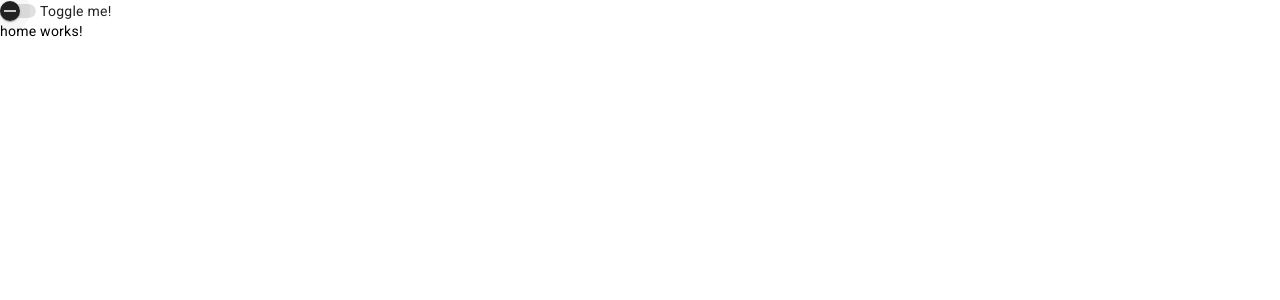
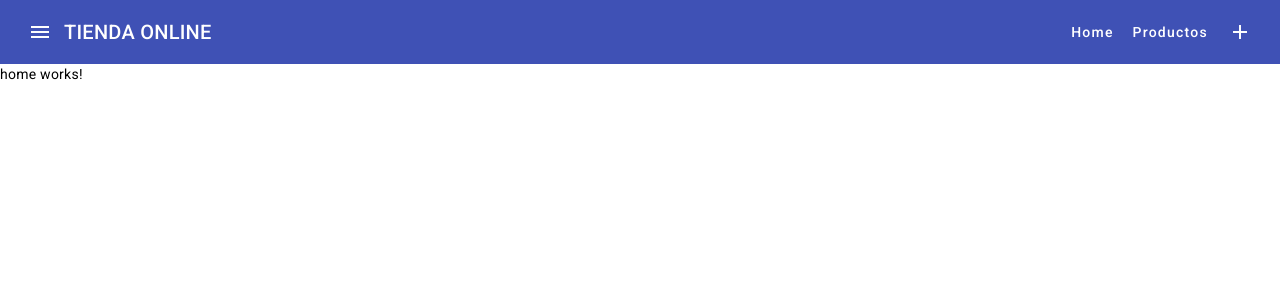
Before and after one commit to andresuribeg/Tienda, an Angular app: page / in a window 1280 px wide. Shown: the top 300 px of the page. Built offline with nearby package versions, Linux system fonts and the light colour scheme.

Commit message:
Se implementan componentes de material al home v20240214_2

```diff
--- a/src/app/app.component.html
+++ b/src/app/app.component.html
@@ -1,2 +1,2 @@
-<mat-slide-toggle>Toggle me!</mat-slide-toggle>
+<app-menu/>
 <router-outlet></router-outlet>
--- /dev/null
+++ b/src/app/shared/menu/menu.component.css
@@ -0,0 +1,3 @@
+.example-spacer {
+    flex: 1 1 auto;
+  }
--- /dev/null
+++ b/src/app/shared/menu/menu.component.html
@@ -0,0 +1,19 @@
+<mat-toolbar color="primary">
+  <button
+    mat-icon-button
+    class="example-icon"
+    aria-label="Example icon-button with menu icon"
+  >
+    <mat-icon>menu</mat-icon>
+  </button>
+  <span>TIENDA ONLINE</span>
+  <span class="example-spacer"></span>
+  <a mat-button>Home</a>
+  <a mat-button>Productos</a>
+  <button
+  mat-icon-button
+  class="example-icon"
+  aria-label="Example icon-button with menu icon">
+  <mat-icon>add_sopping_cart</mat-icon>
+</button>
+</mat-toolbar>
```
Also changed, not shown: src/app/app.component.ts (+6 -5 lines), src/app/shared/menu/menu.component.ts (added, +15 -0 lines), 1 other file (tests, documents, lock files or other folders).
